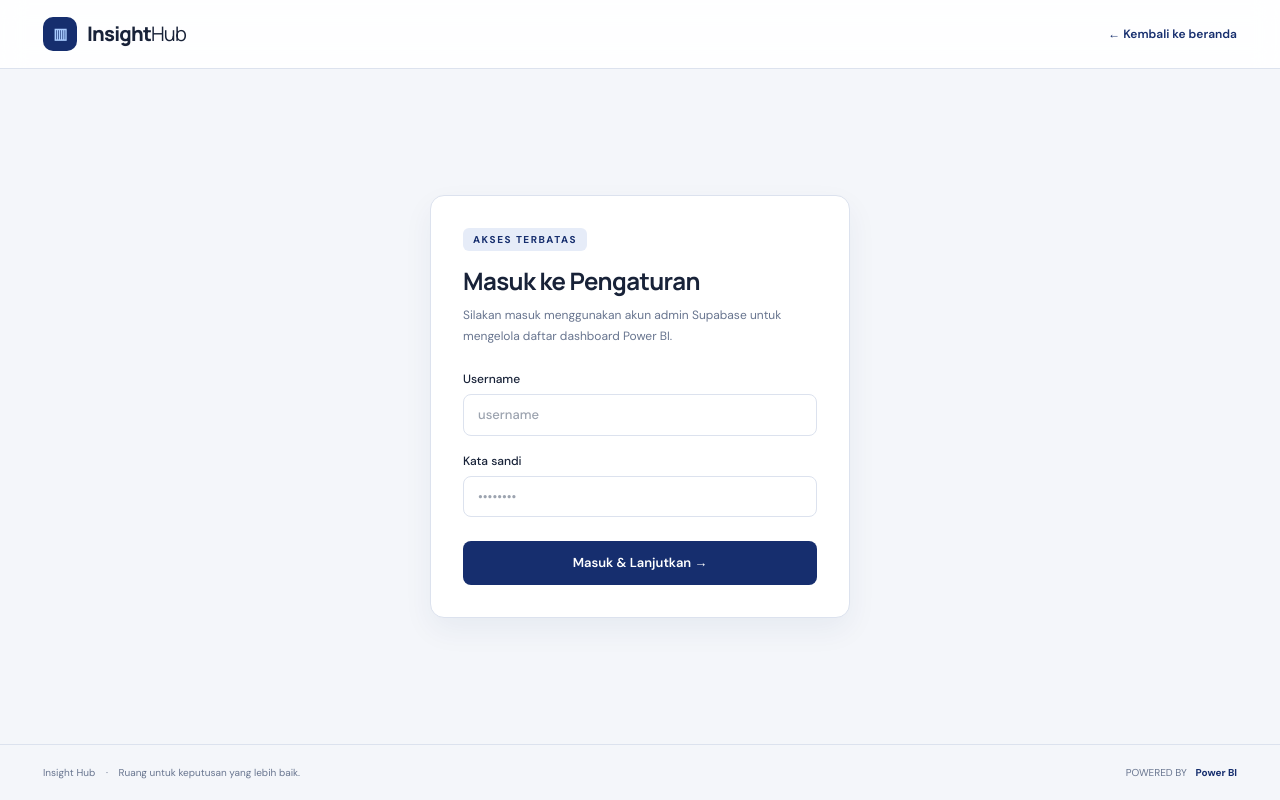
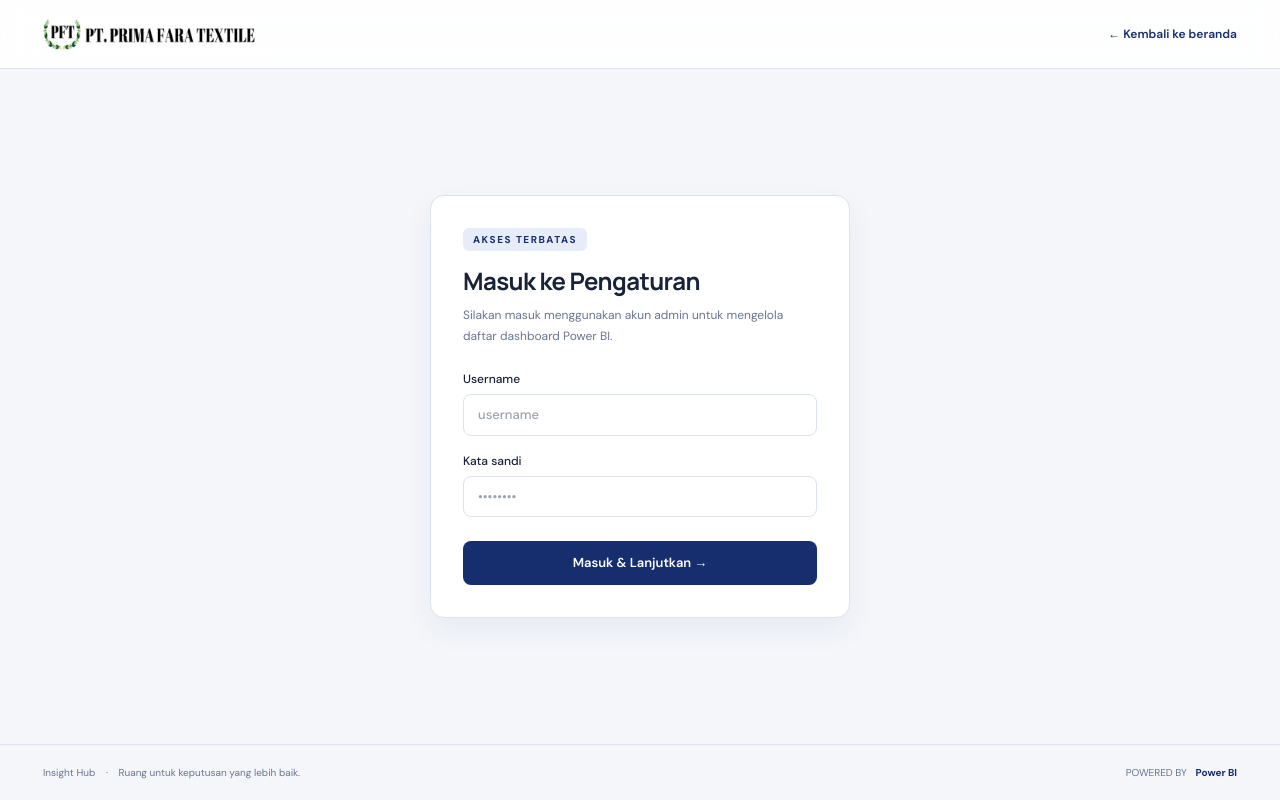
Before and after one commit to siNopal-dev/dashboard-laporan-pft, a plain HTML site: page login.html in a window 1280 px wide. Drawn offline with nearby package versions, Linux system fonts and the light colour scheme; a script that the page names is missing.

Commit message:
Add files via upload

```diff
--- a/login.html
+++ b/login.html
@@ -29,9 +29,11 @@
   <!-- Navbar Sederhana -->
   <header class="bg-white/90 backdrop-blur-md border-b border-[#dce2ee]">
     <div class="max-w-[1400px] mx-auto px-5 lg:px-[43px] h-[68px] flex items-center justify-between">
-      <a href="index.html" class="font-display font-extrabold text-[20px] tracking-[-0.8px] text-[#182238] flex items-center gap-2.5">
-        <span class="inline-grid place-items-center bg-[#162e6e] text-[#a8cbff] rounded-[10px] w-[34px] h-[34px] text-[15px]">▥</span>
-        <span>Insight<span class="font-normal">Hub</span></span>
+      <a href="#home" class="flex items-center shrink-0">
+        <img
+            src="logo-pft.jpeg"
+            alt="PT. Prima Fara Textile"
+            class="h-[32px] sm:h-[36px] lg:h-[40px] w-auto object-contain mix-blend-multiply">
       </a>
       <a href="index.html" class="text-[12px] font-semibold text-[#162e6e] hover:text-[#1e3f94] hover:underline">
         ← Kembali ke beranda
@@ -49,7 +51,7 @@
         Masuk ke Pengaturan
       </h1>
       <p class="text-[12px] leading-[1.7] text-[#68758f] mt-1.5 mb-6">
-        Silakan masuk menggunakan akun admin Supabase untuk mengelola daftar dashboard Power BI.
+        Silakan masuk menggunakan akun admin untuk mengelola daftar dashboard Power BI.
       </p>
 
       <!-- Alert Error -->
```
